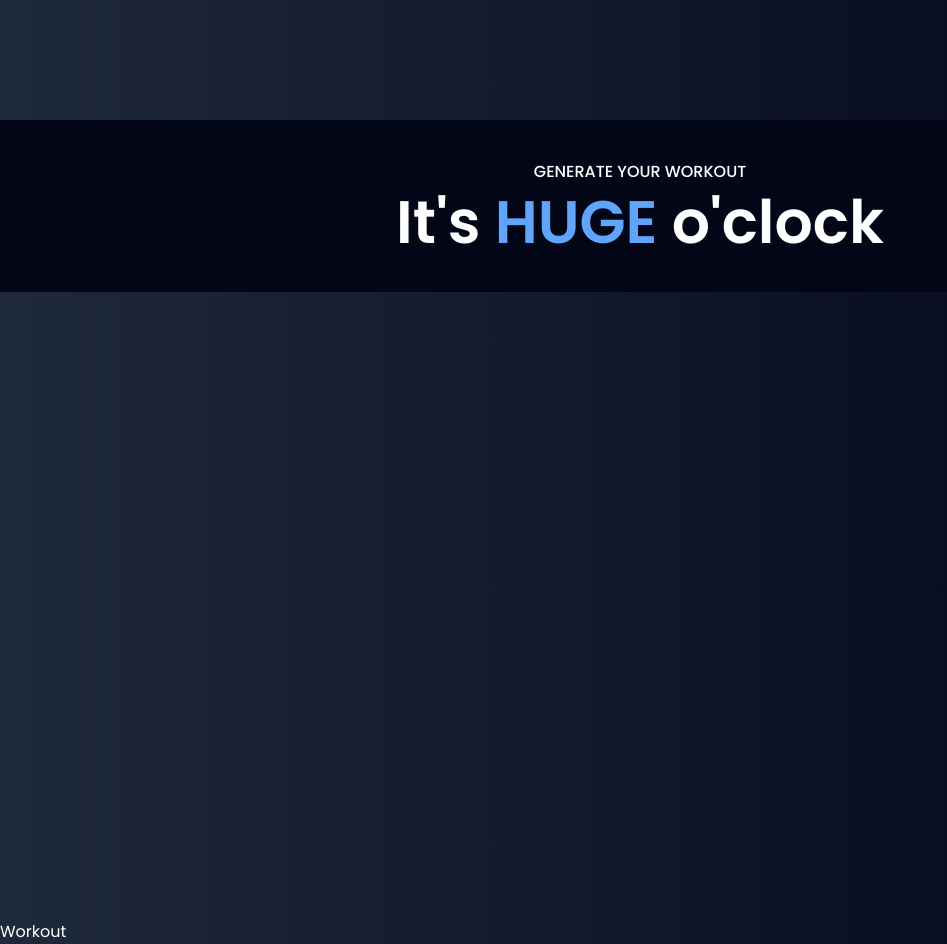
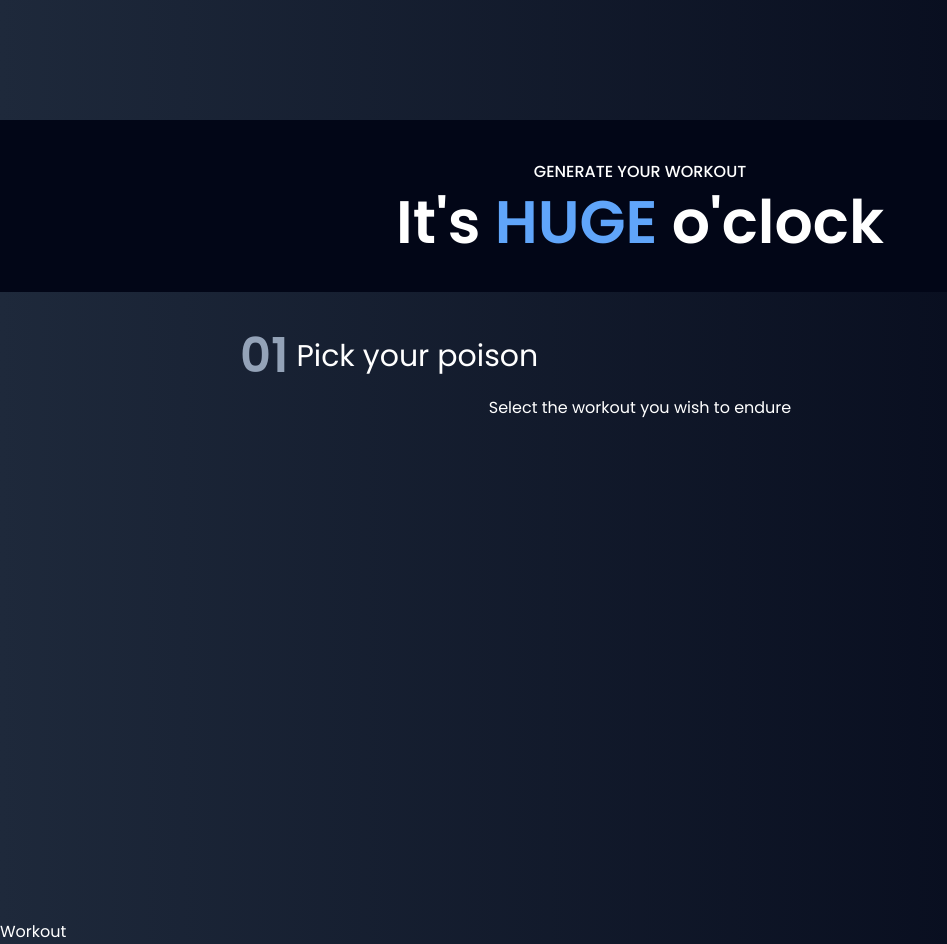
Before and after one commit to samriddaxdev/GYM-app-React-JS, a React (Vite) app: page / in a window 1280 px wide. Shown: the part 680-1624 px from the top of the page, without its empty margins (0-947 px from the left). Built offline with nearby package versions, Linux system fonts and the light colour scheme.

Commit message:
styling the components

```diff
--- a/src/components/Generator.jsx
+++ b/src/components/Generator.jsx
@@ -1,11 +1,35 @@
 import React from 'react';
 import SectionWrapper from './SectionWrapper';
+
+function Header(props) {
+  const { index, title, description } = props;
+  return (
+    <div className='flex flex-col gap-4'>
+      <div className='flex items-center gap-2'>
+        <p
+          className='text-3xl sm:text-4xl md:text-5xl
+          font-semibold text-slate-400'
+        >
+          {index}
+        </p>
+        <h4 className='text-lg sm:text-2xl md:text-3xl'>{title}</h4>
+      </div>
+      <p className='text-sm sm:text-base mx-auto'>{description}</p>
+    </div>
+  );
+}
 
 export default function Generator() {
   return (
     <SectionWrapper
       header={'generate your workout'}
       title={["It's", 'Huge', "o'clock"]}
-    ></SectionWrapper>
+    >
+      <Header
+        index={'01'}
+        title={'Pick your poison'}
+        description={'Select the workout you wish to endure'}
+      />
+    </SectionWrapper>
   );
 }
--- a/src/components/SectionWrapper.jsx
+++ b/src/components/SectionWrapper.jsx
@@ -15,7 +15,13 @@
           {title[2]}
         </h2>
       </div>
-      {children}
+
+      <div
+        className='max-w-[800px] w-full flex flex-col
+        mx-auto gap-10 '
+      >
+        {children}
+      </div>
     </section>
   );
 }
```
